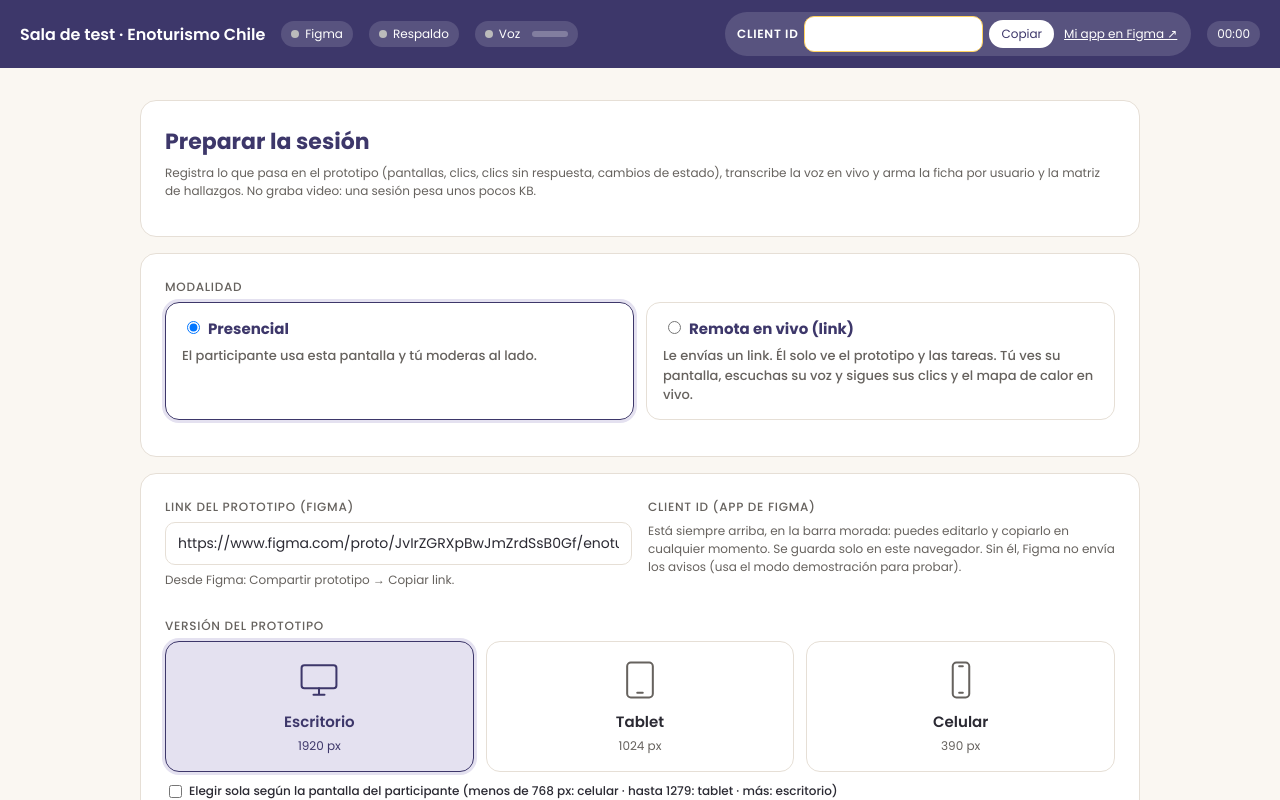
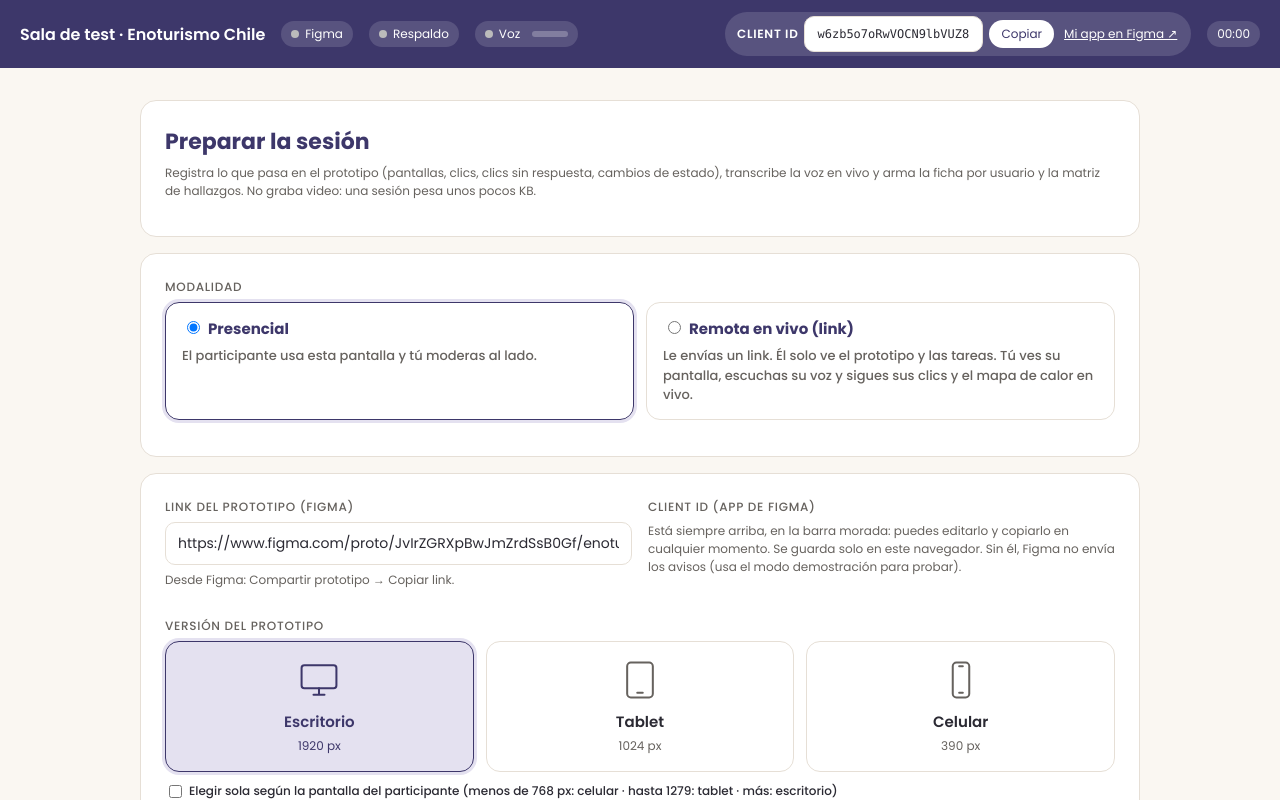
Before and after one commit to dublbs/sala-de-test, a browser extension: page index.html in a window 1280 px wide. Shown: the top 800 px of the page. Drawn offline with Linux system fonts and the light colour scheme.

Commit message:
Client ID del equipo fijo por defecto
Co-Authored-By: Claude Opus 5.5 <noreply@anthropic.com>
Claude-Session: https://claude.ai/code/session_01GCKSKLQXhWknQgwgDL48QJ

```diff
--- a/index.html
+++ b/index.html
@@ -265,8 +265,8 @@ function renderTaskEditor(){const saved=JSON.parse(store.get('sala.tareas')||'nu
 function readTasks(){const arr=[];document.querySelectorAll('#taskEd .t').forEach(row=>{const o={};row.querySelectorAll('[data-k]').forEach(el=>o[el.dataset.k]=el.value.trim());if(o.id&&o.escenario)arr.push(o)});store.set('sala.tareas',JSON.stringify(arr));return arr}
 renderTaskEditor();
 // Client ID del equipo: se usa siempre por defecto (no es secreto). Cambiarlo aquí si se crea otra app.
-const CID_EQUIPO='';
-(()=>{const q=new URLSearchParams(location.search).get('cid');if(q)store.set('sala.cid',q.trim());$('#cCid').value=store.get('sala.cid')||CID_EQUIPO})();
+const CID_EQUIPO='w6zb5o7oRwVOCN9lbVUZ8E';
+(()=>{const q=new URLSearchParams(location.search).get('cid');if(q)store.set('sala.cid',q.trim());const g=store.get('sala.cid');$('#cCid').value=(g&&g!=='PRUEBA-SIN-ID')?g:CID_EQUIPO})();
 function cidEstado(){const i=$('#cCid');i.classList.toggle('vacio',!i.value.trim())}
 cidEstado();
 $('#cCid').addEventListener('input',()=>{store.set('sala.cid',$('#cCid').value.trim());cidEstado();$('#cidMsg').textContent='';if(S&&!S.demo)$('#bApplyCid').style.display=''});
```
